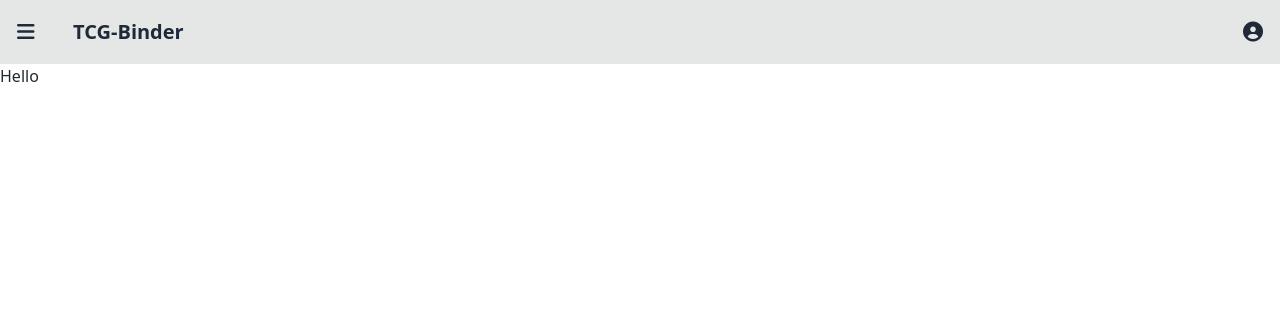
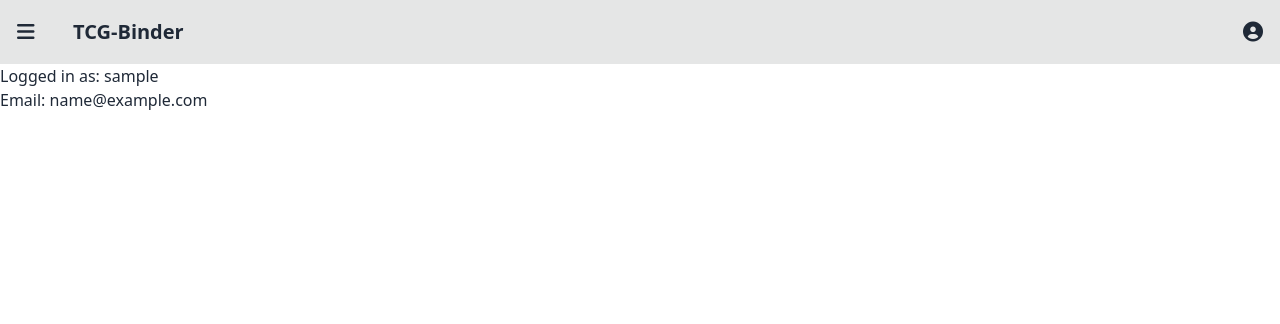
Before and after one commit to PepperJam-Loser/TCG-Binder, a Django app: page /accounts/profile/ in a window 1280 px wide. Shown: the top 324 px of the page. Run offline with Django 5.2, Linux system fonts and the light colour scheme; the visitor is signed in with stand-in values (Sample User, id 1); some libraries are stand-ins or nearby versions.

Commit message:
Reformatted Profile Page to get user variables

```diff
--- a/core/templates/pages/homepage.html
+++ b/core/templates/pages/homepage.html
@@ -15,4 +15,4 @@
     </div>
   </div>
 
-  {% endblock %}
+  {% endblock layout %}
--- a/core/templates/users/profile.html
+++ b/core/templates/users/profile.html
@@ -2,6 +2,8 @@
 
 {% load static %}
 
+
 {% block layout %}
-<h1>Hello</h1>
+<h1>Logged in as: {{ request.user.username }}</h1>
+<h1>Email: {{ request.user.email}}</h1>
 {% endblock %}
```
